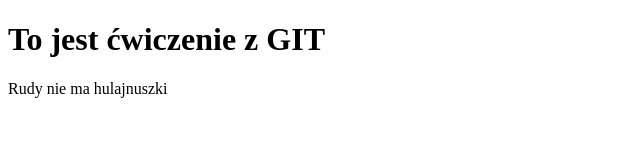
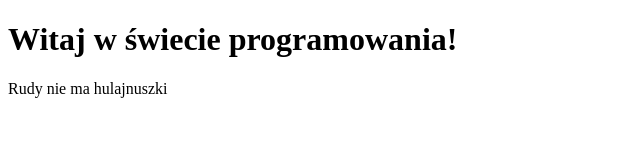
Before and after one commit to oldeyk/gitcw, a plain HTML site: page index.html in a window 1280 px wide. Shown: the whole page, without its empty margins (0-640 px from the left). Drawn offline with Linux system fonts and the light colour scheme.

Commit message:
zmiana naglowka

```diff
--- a/index.html
+++ b/index.html
@@ -5,7 +5,7 @@
     <title>Ćwiczenie</title>
 </head>
 <body>
-    <h1> To jest ćwiczenie z GIT</h1>
+    <h1>Witaj w świecie programowania!</h1>
     <p>Rudy nie ma hulajnuszki</p>
 </body>
 </html>
```
